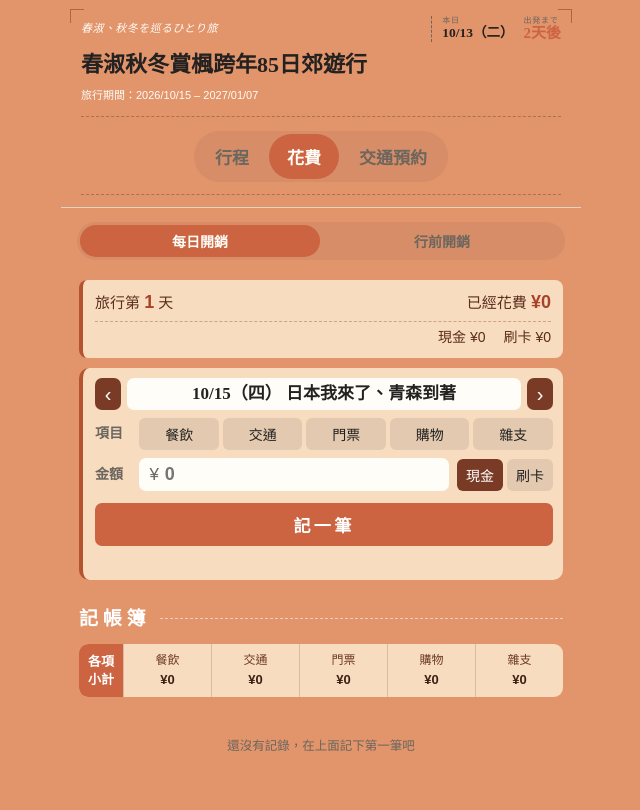
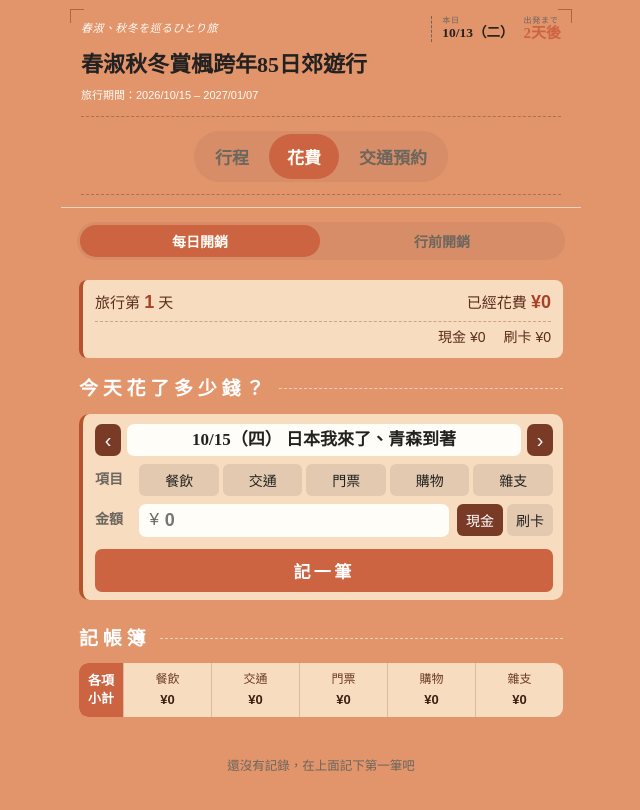
Before and after one commit to zecchung-dot/chunsu2026, a plain HTML site: page index.html in a window 1280 px wide. Both pictures are taken after a click on the button "花費". Shown: the whole page, without its empty margins (319-959 px from the left). Drawn offline with Linux system fonts and the light colour scheme.

Commit message:
記一筆下方縮排、新增「今天花了多少錢？」標題

```diff
--- a/index.html
+++ b/index.html
@@ -332,7 +332,7 @@
   }
 
   /* ---- 每日開銷：記帳 ---- */
-  .sp-form{padding:10px 10px 10px 12px;border-radius:10px;background:#f8dcc0;border-left:4px solid #b5532f;}
+  .sp-form{padding:10px 10px 8px 12px;border-radius:10px;background:#f8dcc0;border-left:4px solid #b5532f;}
   .sp-datebar{display:flex;align-items:stretch;gap:6px;margin-bottom:4px;}
   .sp-arrow{flex:0 0 26px;border:none;border-radius:7px;background:#7a3b26;color:#fff;font-size:20px;line-height:1;cursor:pointer;font-family:inherit;padding:0;}
   .sp-datebox{position:relative;flex:1;min-width:0;border-radius:7px;background:var(--paper-raised);padding:5px 4px;text-align:center;display:flex;align-items:center;justify-content:center;overflow:hidden;}
@@ -358,7 +358,8 @@
   .sp-amtrow input{flex:1;min-width:0;border:none;background:none;font-size:18px;font-weight:600;font-family:inherit;color:var(--ink);padding:5px 0;outline:none;}
   .sp-add{width:100%;margin-top:12px;border:none;border-radius:7px;background:#cc6341;color:#fff;font-size:17px;font-weight:600;padding:9px 0;font-family:inherit;cursor:pointer;letter-spacing:.2em;}
   .sp-add:active{background:#a8432a;}
-  .sp-msg{min-height:18px;margin-top:6px;font-size:13px;color:#7a3b26;text-align:center;}
+  .sp-msg:empty{display:none;}
+  .sp-msg{margin-top:6px;font-size:13px;color:#7a3b26;text-align:center;}
   .sp-title{display:flex;align-items:center;gap:10px;margin:24px 0 10px;font-family:"Noto Serif TC",serif;font-size:19px;font-weight:700;color:#fff;letter-spacing:.25em;}
   .sp-title i{flex:1;border-top:1px dashed rgba(255,255,255,.55);}
   .sp-total{display:flex;align-items:stretch;margin:0 0 12px;border-radius:9px;overflow:hidden;background:#f8dcc0;}
@@ -403,7 +404,7 @@
   .sub-pill{margin:14px 16px 14px !important;display:flex !important;flex-wrap:nowrap;gap:2px;}
   .sub-pill .tab-btn{flex:1 1 auto;padding:6px 2px;font-size:min(14px,3.8vw);font-weight:600;white-space:nowrap;text-align:center;}
 </style>
-<!-- 2026-10-14 v57 -->
+<!-- 2026-10-14 v58 -->
 </head>
 <body>
 <div class="wrap">
@@ -507,6 +508,7 @@
 
     <div class="receipt-list" id="spendWrap">
       <div class="sp-info" id="spInfo"></div>
+      <div class="sp-title" style="margin-top:16px;"><span>今天花了多少錢？</span><i></i></div>
       <div class="sp-form">
         <div class="sp-datebar">
           <button type="button" class="sp-arrow" id="spPrev" aria-label="前一天">‹</button>
```
